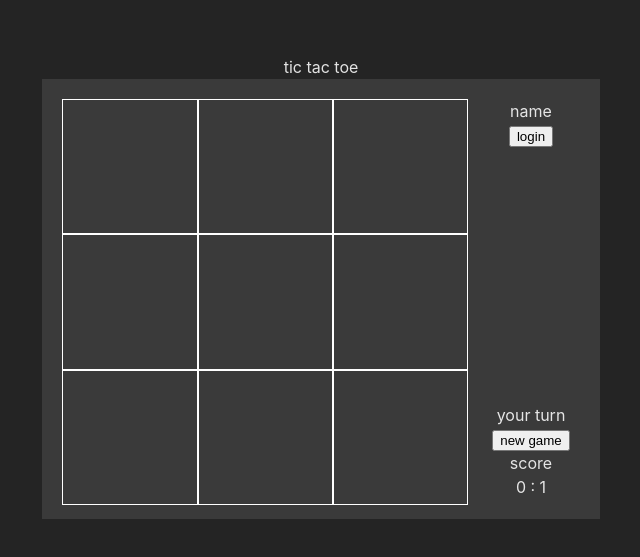
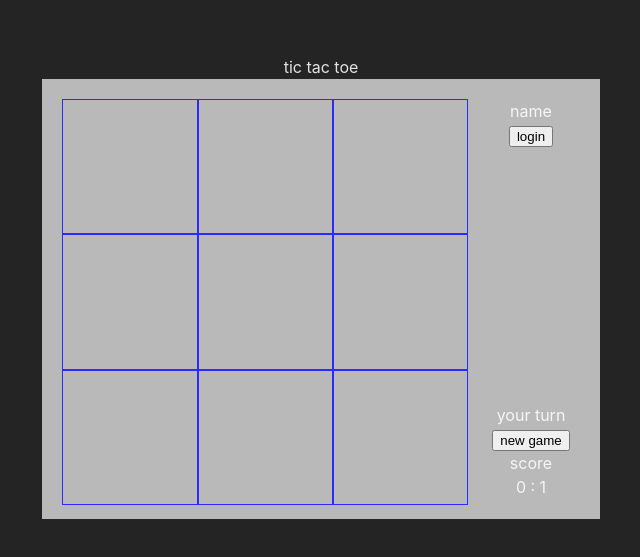
Before and after one commit to wvves/tic_tac_toe_app, a React (Vite) app: page / in a window 1280 px wide. Shown: the part 113-670 px from the top of the page, without its empty margins (319-959 px from the left). Built offline with nearby package versions, Linux system fonts and the light colour scheme.

Commit message:
styles update

```diff
--- a/src/App.css
+++ b/src/App.css
@@ -7,7 +7,7 @@
 
 .Canvas-main {
   padding: 20px 30px 20px 20px;
-  background-color:rgb(58, 58, 58);
+  background-color:rgb(185, 185, 185);
   display: flex;
   flex-direction: row;
   column-gap: 30px;
@@ -40,7 +40,7 @@
 
 .div-row .btn-row {
   display: flex;
-  border: 1px solid white;
+  border: 1px solid rgb(40, 44, 255);
   justify-content: center;
   align-items: center;
 }
--- a/src/components/Canvas.tsx
+++ b/src/components/Canvas.tsx
@@ -54,8 +54,9 @@ export const Canvas: React.FC<CanvasProps> = ({ size }) => {
       if(currentPlayer === 'o') {
         if(context) {
           context.beginPath();
-          context.ellipse(centerX, centerY, 40, 55, 0, 0, 2 * Math.PI)
+          context.ellipse(centerX, centerY, 30, 30, 0, 0, 2 * Math.PI)
           context.strokeStyle = 'red'
+          context.lineWidth = 15
           context.stroke()
           context.closePath()
           pass[index] = '0'
@@ -65,11 +66,12 @@ export const Canvas: React.FC<CanvasProps> = ({ size }) => {
 
         if(context) {
           context.beginPath();
-          context.moveTo(rect.width - 20, 0 + 20)
-          context.lineTo(0 + 20, rect.height - 20)
-          context.moveTo(0 + 20, 0 + 20)
-          context.lineTo(rect.width - 20, rect.height - 20)
+          context.moveTo(rect.width - 30, 0 + 30)
+          context.lineTo(0 + 30, rect.height - 30)
+          context.moveTo(0 + 30, 0 + 30)
+          context.lineTo(rect.width - 30, rect.height - 30)
           context.strokeStyle = 'blue'
+          context.lineWidth = 15
           context.stroke()
           context.closePath()
           pass[index] = '1'
```
